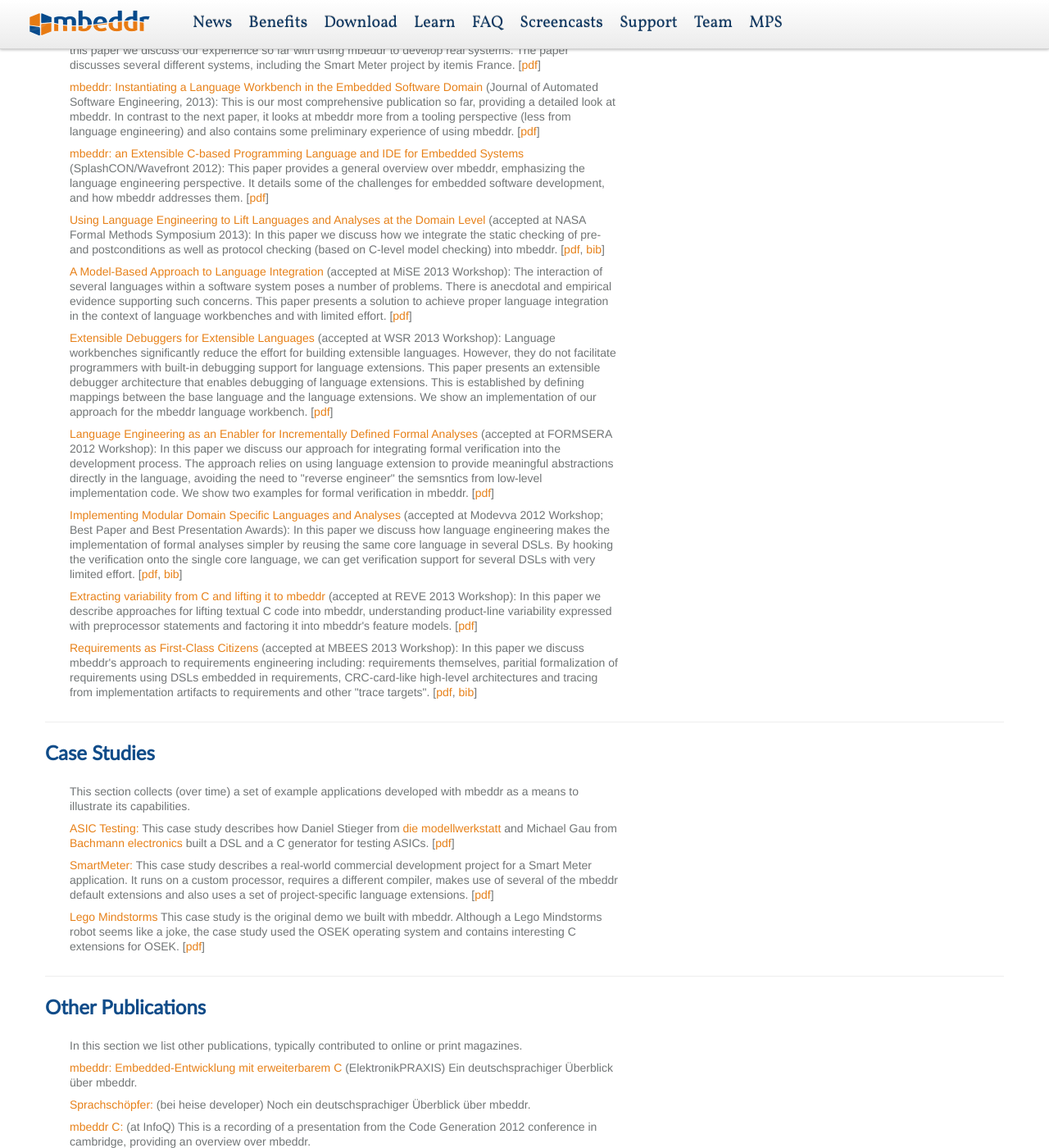
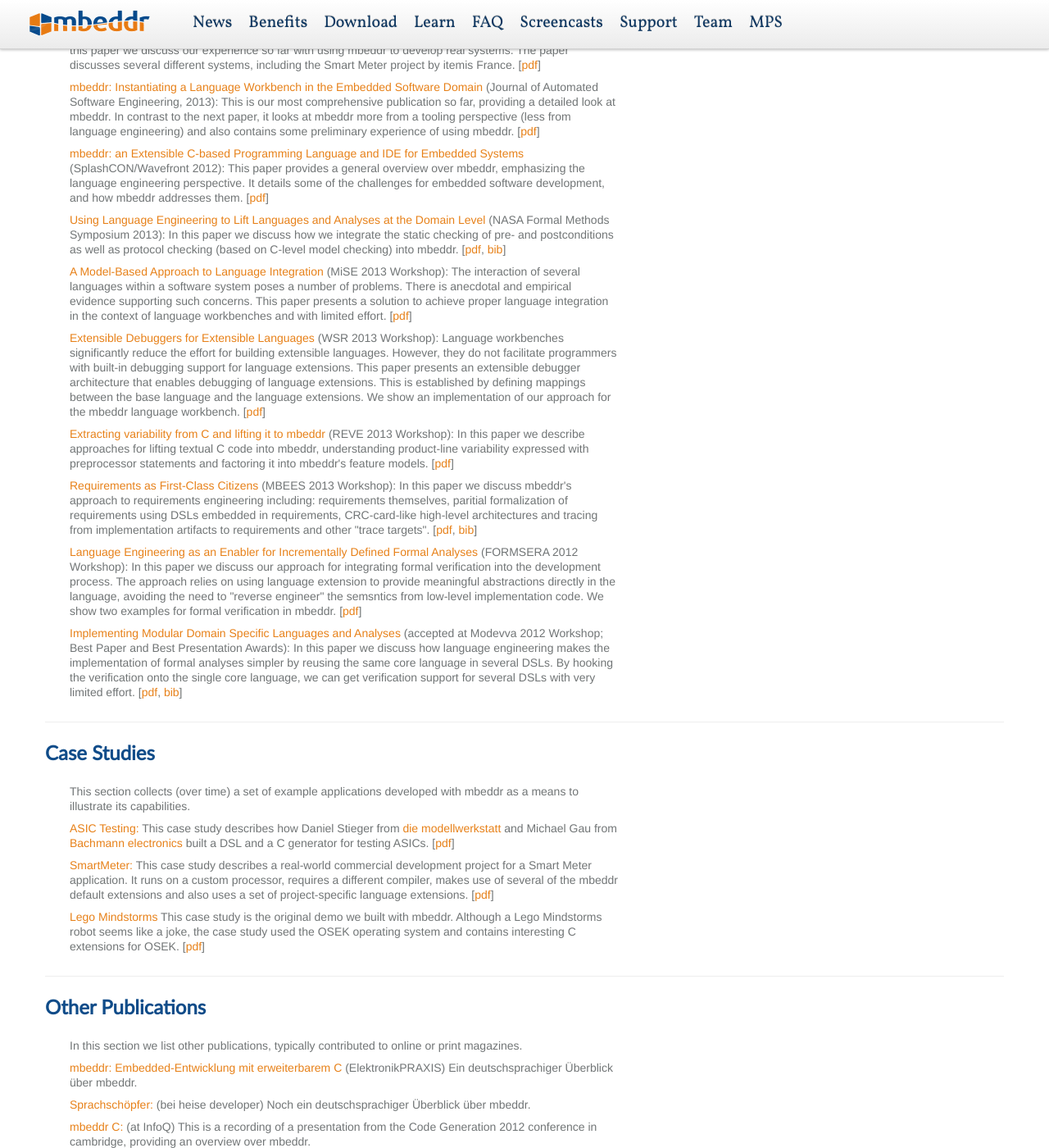
Before and after one commit to mbeddr/mbeddr.github.io, a Jekyll site: the page learn.html, which Jekyll copies as it is, in a window 1280 px wide and 1400 px high, scrolled down 661 px. Shown: the whole window at 82% size. Built offline with Jekyll 4.4.1, drawn with Linux system fonts in a browser that asks for light colours; nearby versions of some CDN libraries; library files that are not in the unit come from our copies.

Commit message:
small changes

```diff
--- a/learn.html
+++ b/learn.html
@@ -234,7 +234,7 @@
 
             <p>
                 <a href='files/nfm2013.pdf'>Using Language Engineering to
-                    Lift Languages and Analyses at the Domain Level</a> (accepted at NASA Formal Methods
+                    Lift Languages and Analyses at the Domain Level</a> (NASA Formal Methods
                 Symposium 2013): In this paper we discuss how we integrate the static checking of pre- and
                 postconditions as well as protocol checking (based on C-level model checking) into mbeddr. [<a href='files/nfm2013.pdf'/>pdf</a>, <a href='files/bibs/nfm2013.bib'/>bib</a>]
             </p>
@@ -242,7 +242,7 @@
 
             <p>
                 <a href='files/tomassettietal-mise2013.pdf'>A Model-Based
-                    Approach to Language Integration</a> (accepted at MiSE 2013 Workshop): The interaction of
+                    Approach to Language Integration</a> (MiSE 2013 Workshop): The interaction of
                 several languages within a software system poses a number of problems. There is anecdotal and
                 empirical evidence supporting such concerns. This paper presents a solution to achieve proper
                 language integration in the context of language workbenches and with limited effort. [<a href='files/tomassettietal-mise2013.pdf'/>pdf</a>]
@@ -250,7 +250,7 @@
 
             <p>
                 <a href="files/wsr2013_debuggers.pdf">Extensible Debuggers
-                    for Extensible Languages</a> (accepted at WSR 2013 Workshop): Language workbenches
+                    for Extensible Languages</a> (WSR 2013 Workshop): Language workbenches
                 significantly reduce the effort for building extensible languages. However, they do not
                 facilitate programmers with built-in debugging support for language extensions. This paper
                 presents an extensible debugger architecture that enables debugging of language extensions. This
@@ -259,8 +259,27 @@
             </p>
 
             <p>
+                <a href='files/tomassettiratiu-extractingvariabilityfromcandliftingittombeddr.pdf'>Extracting
+                    variability from C and lifting it to mbeddr</a> (REVE 2013 Workshop): In this
+                paper we describe approaches for lifting textual C code into mbeddr, understanding product-line
+                variability expressed with preprocessor statements and factoring it into mbeddr's feature
+                models. [<a href='files/tomassettiratiu-extractingvariabilityfromcandliftingittombeddr.pdf'/>pdf</a>]
+            </p>
+
+
+            <p>
+                <a href='files/voeltertomassetti-requirementsinmbeddr.pdf'>Requirements
+                    as First-Class Citizens</a> (MBEES 2013 Workshop): In this paper we discuss
+                mbeddr's approach to requirements engineering including: requirements themselves, paritial
+                formalization of requirements using DSLs embedded in requirements, CRC-card-like high-level
+                architectures and tracing from implementation artifacts to requirements and other "trace
+                targets". [<a href='files/voeltertomassetti-requirementsinmbeddr.pdf'/>pdf</a>, <a href='files/bibs/voeltertomassetti-requirementsinmbeddr.bib'/>bib</a>]
+            </p>
+
+
+            <p>
                 <a href='files/formsera2012.pdf'>Language Engineering as an
-                    Enabler for Incrementally Defined Formal Analyses</a> (accepted at FORMSERA 2012 Workshop):
+                    Enabler for Incrementally Defined Formal Analyses</a> (FORMSERA 2012 Workshop):
                 In this paper we discuss our approach for integrating formal verification into the development
                 process. The approach relies on using language extension to provide meaningful abstractions
                 directly in the language, avoiding the need to "reverse engineer" the semsntics from low-level
@@ -277,23 +296,6 @@
             </p>
 
 
-            <p>
-                <a href='files/tomassettiratiu-extractingvariabilityfromcandliftingittombeddr.pdf'>Extracting
-                    variability from C and lifting it to mbeddr</a> (accepted at REVE 2013 Workshop): In this
-                paper we describe approaches for lifting textual C code into mbeddr, understanding product-line
-                variability expressed with preprocessor statements and factoring it into mbeddr's feature
-                models. [<a href='files/tomassettiratiu-extractingvariabilityfromcandliftingittombeddr.pdf'/>pdf</a>]
-            </p>
-
-
-            <p>
-                <a href='files/voeltertomassetti-requirementsinmbeddr.pdf'>Requirements
-                    as First-Class Citizens</a> (accepted at MBEES 2013 Workshop): In this paper we discuss
-                mbeddr's approach to requirements engineering including: requirements themselves, paritial
-                formalization of requirements using DSLs embedded in requirements, CRC-card-like high-level
-                architectures and tracing from implementation artifacts to requirements and other "trace
-                targets". [<a href='files/voeltertomassetti-requirementsinmbeddr.pdf'/>pdf</a>, <a href='files/bibs/voeltertomassetti-requirementsinmbeddr.bib'/>bib</a>]
-            </p>
 
 
 
```
